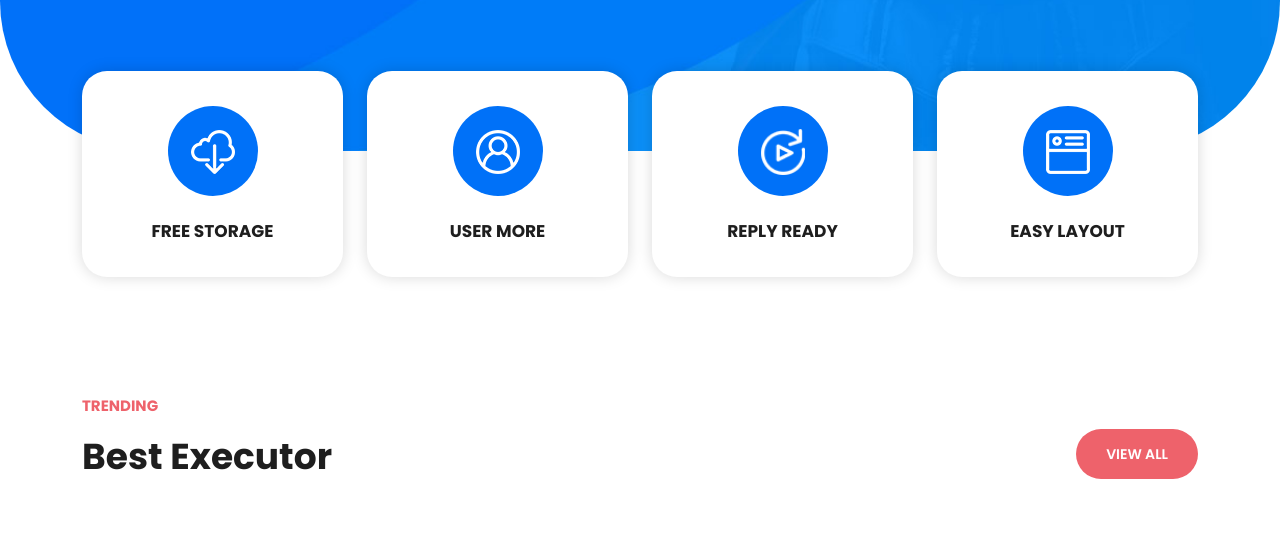
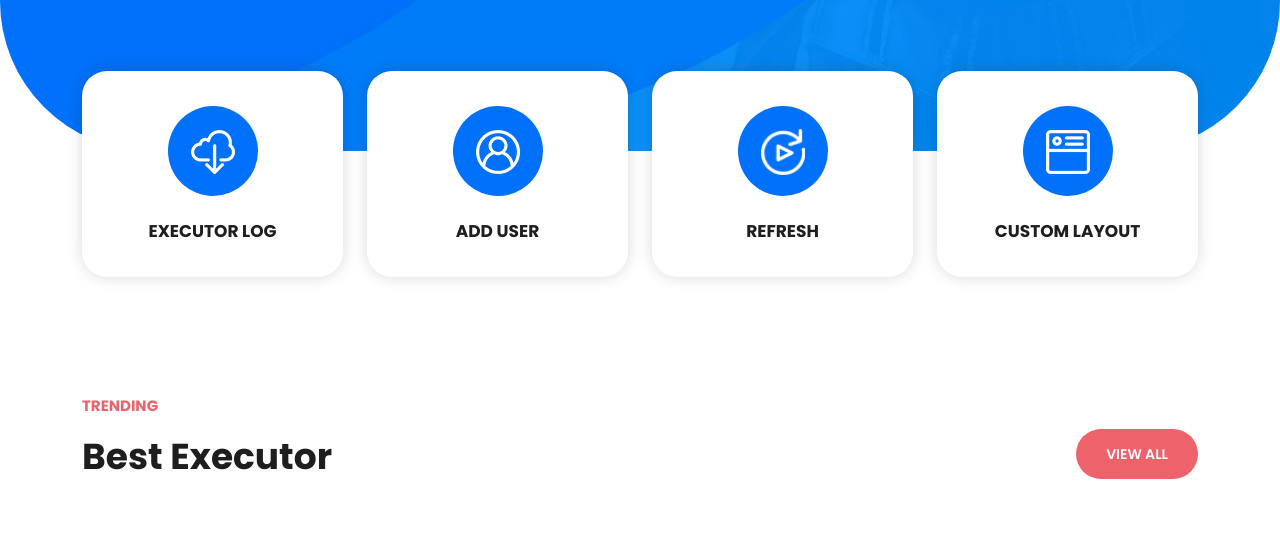
Before and after one commit to EvoidGT/RobloxCheat, a plain HTML site: page index.html in a window 1280 px wide. Shown: the part 831-1377 px from the top of the page. Drawn offline with nearby package versions, Linux system fonts and the light colour scheme.

Commit message:
Update index.html

```diff
--- a/index.html
+++ b/index.html
@@ -107,7 +107,7 @@ https://templatemo.com/tm-589-lugx-gaming
               <div class="image">
                 <img src="assets/images/featured-01.png" alt="" style="max-width: 44px;">
               </div>
-              <h4>Free Storage</h4>
+              <h4>Executor Log</h4>
             </div>
           </a>
         </div>
@@ -117,7 +117,7 @@ https://templatemo.com/tm-589-lugx-gaming
               <div class="image">
                 <img src="assets/images/featured-02.png" alt="" style="max-width: 44px;">
               </div>
-              <h4>User More</h4>
+              <h4>Add User</h4>
             </div>
           </a>
         </div>
@@ -127,7 +127,7 @@ https://templatemo.com/tm-589-lugx-gaming
               <div class="image">
                 <img src="assets/images/featured-03.png" alt="" style="max-width: 44px;">
               </div>
-              <h4>Reply Ready</h4>
+              <h4>Refresh</h4>
             </div>
           </a>
         </div>
@@ -137,7 +137,7 @@ https://templatemo.com/tm-589-lugx-gaming
               <div class="image">
                 <img src="assets/images/featured-04.png" alt="" style="max-width: 44px;">
               </div>
-              <h4>Easy Layout</h4>
+              <h4>Custom Layout</h4>
             </div>
           </a>
         </div>
```
